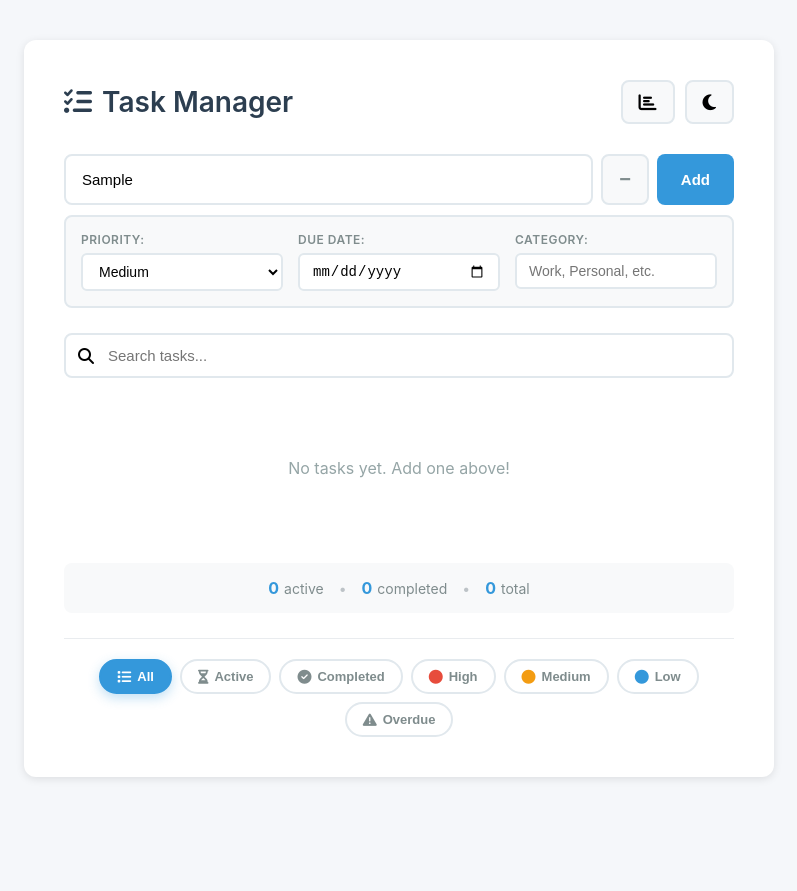
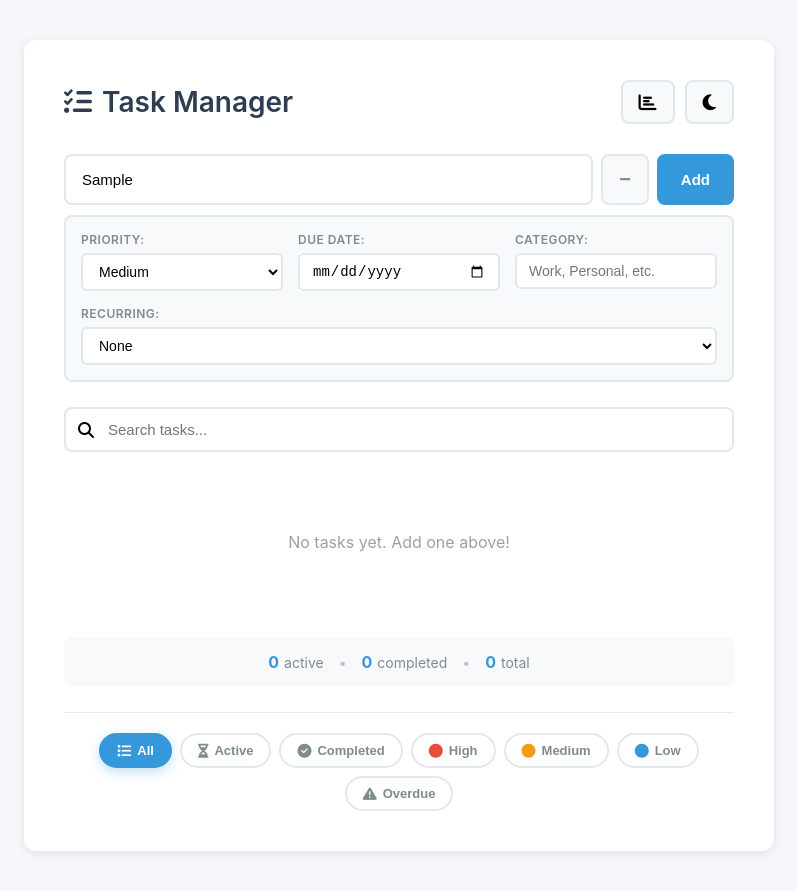
Before and after one commit to Isiri-gallage/task-manager, a React (Create React App) app: page / in a window 1280 px wide. Both pictures are taken after typing "Sample" into the empty fields and a click on the button "More options". Shown: the whole page, without its empty margins (241-1038 px from the left). Before the commit the page ends 817 px from the top, so only its background shows below. Built offline with nearby package versions, Linux system fonts and the light colour scheme.

Commit message:
Add recurring tasks feature

```diff
--- a/public/index.html
+++ b/public/index.html
@@ -3,6 +3,7 @@
   <head>
     <meta charset="utf-8" />
     <link rel="icon" href="%PUBLIC_URL%/favicon.ico" />
+    <link rel="stylesheet" href="https://cdnjs.cloudflare.com/ajax/libs/font-awesome/6.4.0/css/all.min.css">
     <meta name="viewport" content="width=device-width, initial-scale=1" />
     <meta name="theme-color" content="#000000" />
     <meta
--- a/src/App.js
+++ b/src/App.js
@@ -42,8 +42,31 @@ function App() {
     }
   }, [darkMode]);
 
-  // Add a new task
-  const addTask = (text, priority, dueDate, category) => {
+  // Helper function to calculate next due date
+  const calculateNextDueDate = (currentDate, recurring) => {
+    if (!currentDate) return '';
+
+    const date = new Date(currentDate);
+
+    switch(recurring) {
+      case 'daily':
+        date.setDate(date.getDate() + 1);
+        break;
+      case 'weekly':
+        date.setDate(date.getDate() + 7);
+        break;
+      case 'monthly':
+        date.setMonth(date.getMonth() + 1);
+        break;
+      default:
+        return currentDate;
+    }
+
+    return date.toISOString().split('T')[0];
+  };
+
+  // Add a new task with recurring support
+  const addTask = (text, priority, dueDate, category, recurring) => {
     const newTask = {
       id: Date.now(),
       text: text,
@@ -51,16 +74,37 @@ function App() {
       priority: priority,
       dueDate: dueDate,
       category: category,
+      recurring: recurring || 'none',
       createdAt: new Date().toISOString()
     };
     setTasks([newTask, ...tasks]);
   };
 
-  // Toggle task completion
+  // Toggle task completion with recurring support
   const toggleTask = (id) => {
+    const task = tasks.find(t => t.id === id);
+
+    // If task is recurring and being completed, create a new instance
+    if (!task.completed && task.recurring !== 'none') {
+      const newDueDate = calculateNextDueDate(task.dueDate, task.recurring);
+      const newTask = {
+        ...task,
+        id: Date.now(),
+        dueDate: newDueDate,
+        completed: false,
+        createdAt: new Date().toISOString()
+      };
+
+      // Mark current task as completed and add new recurring task
+      setTasks([newTask, ...tasks.map(t =>
+        t.id === id ? { ...t, completed: true } : t
+      )]);
+    } else {
+      // Normal toggle for non-recurring tasks
       setTasks(tasks.map(task =>
         task.id === id ? { ...task, completed: !task.completed } : task
       ));
+    }
   };
 
   // Delete a task
@@ -133,7 +177,7 @@ const reorderTasks = (oldIndex, newIndex) => {
   return (
     <div className={`App ${darkMode ? 'dark' : ''}`}>
       <div className="header">
-        <h1><i className="fas fa-tasks"></i> Task Manager </h1>
+        <h1><i className="fas fa-tasks"></i> Task Manager</h1>
         <div className="header-buttons">
           <button
             className="stats-toggle"
@@ -157,7 +201,6 @@ const reorderTasks = (oldIndex, newIndex) => {
           <Statistics tasks={tasks} />
           <ExportButtons tasks={tasks} />
         </>
-
       ) : (
         <>
           <TaskInput onAddTask={addTask} />
--- a/src/TaskInput.css
+++ b/src/TaskInput.css
@@ -162,3 +162,28 @@
     width: 100%;
   }
 }
+
+.recurring-select {
+  padding: 8px 12px;
+  border: 2px solid #e1e8ed;
+  border-radius: 6px;
+  font-size: 14px;
+  background: white;
+  transition: border-color 0.2s;
+  cursor: pointer;
+}
+
+.App.dark .recurring-select {
+  background: #16213e;
+  border-color: #1a508b;
+  color: #e4e4e4;
+}
+
+.recurring-select:focus {
+  outline: none;
+  border-color: #3498db;
+}
+
+.recurring-select:hover {
+  border-color: #9b59b6;
+}
--- a/src/TaskInput.js
+++ b/src/TaskInput.js
@@ -6,16 +6,18 @@ function TaskInput({ onAddTask }) {
   const [priority, setPriority] = useState('medium');
   const [dueDate, setDueDate] = useState('');
   const [category, setCategory] = useState('');
+  const [recurring, setRecurring] = useState('none');
   const [showAdvanced, setShowAdvanced] = useState(false);
 
   const handleSubmit = (e) => {
     e.preventDefault();
     if (taskText.trim()) {
-      onAddTask(taskText, priority, dueDate, category);
+      onAddTask(taskText, priority, dueDate, category, recurring);
       setTaskText('');
       setDueDate('');
       setCategory('');
       setPriority('medium');
+      setRecurring('none');
       setShowAdvanced(false);
     }
   };
@@ -76,6 +78,20 @@ function TaskInput({ onAddTask }) {
               className="category-input"
             />
           </div>
+
+          <div className="option-group">
+            <label>Recurring:</label>
+            <select
+              value={recurring}
+              onChange={(e) => setRecurring(e.target.value)}
+              className="recurring-select"
+            >
+              <option value="none">None</option>
+              <option value="daily">Daily</option>
+              <option value="weekly">Weekly</option>
+              <option value="monthly">Monthly</option>
+            </select>
+          </div>
         </div>
       )}
     </form>
--- a/src/TaskItem.css
+++ b/src/TaskItem.css
@@ -185,3 +185,23 @@
     justify-content: flex-end;
   }
 }
+
+.task-recurring {
+  font-size: 12px;
+  padding: 4px 10px;
+  border-radius: 12px;
+  background: #9b59b6;
+  color: white;
+  font-weight: 600;
+  display: inline-flex;
+  align-items: center;
+  gap: 4px;
+}
+
+.task-recurring i {
+  font-size: 11px;
+}
+
+.App.dark .task-recurring {
+  background: #8e44ad;
+}
--- a/src/TaskItem.js
+++ b/src/TaskItem.js
@@ -85,11 +85,18 @@ function TaskItem({ task, onToggle, onDelete, onEdit, onUpdatePriority }) {
             </span>
             <div className="task-meta">
               {task.category && (
-                <span className="task-category"><i className="fas fa-tag"></i> {task.category}</span>
+                <span className="task-category">
+                  <i className="fas fa-tag"></i> {task.category}
+                </span>
               )}
               {task.dueDate && (
                 <span className={`task-due-date ${isOverdue() ? 'overdue' : ''}`}>
                   <i className="fas fa-calendar"></i> {formatDate(task.dueDate)}
+                </span>
+              )}
+              {task.recurring && task.recurring !== 'none' && (
+                <span className="task-recurring">
+                  <i className="fas fa-rotate"></i> {task.recurring.charAt(0).toUpperCase() + task.recurring.slice(1)}
                 </span>
               )}
             </div>
```
Lines whose indentation alone changed are shown as unchanged.
